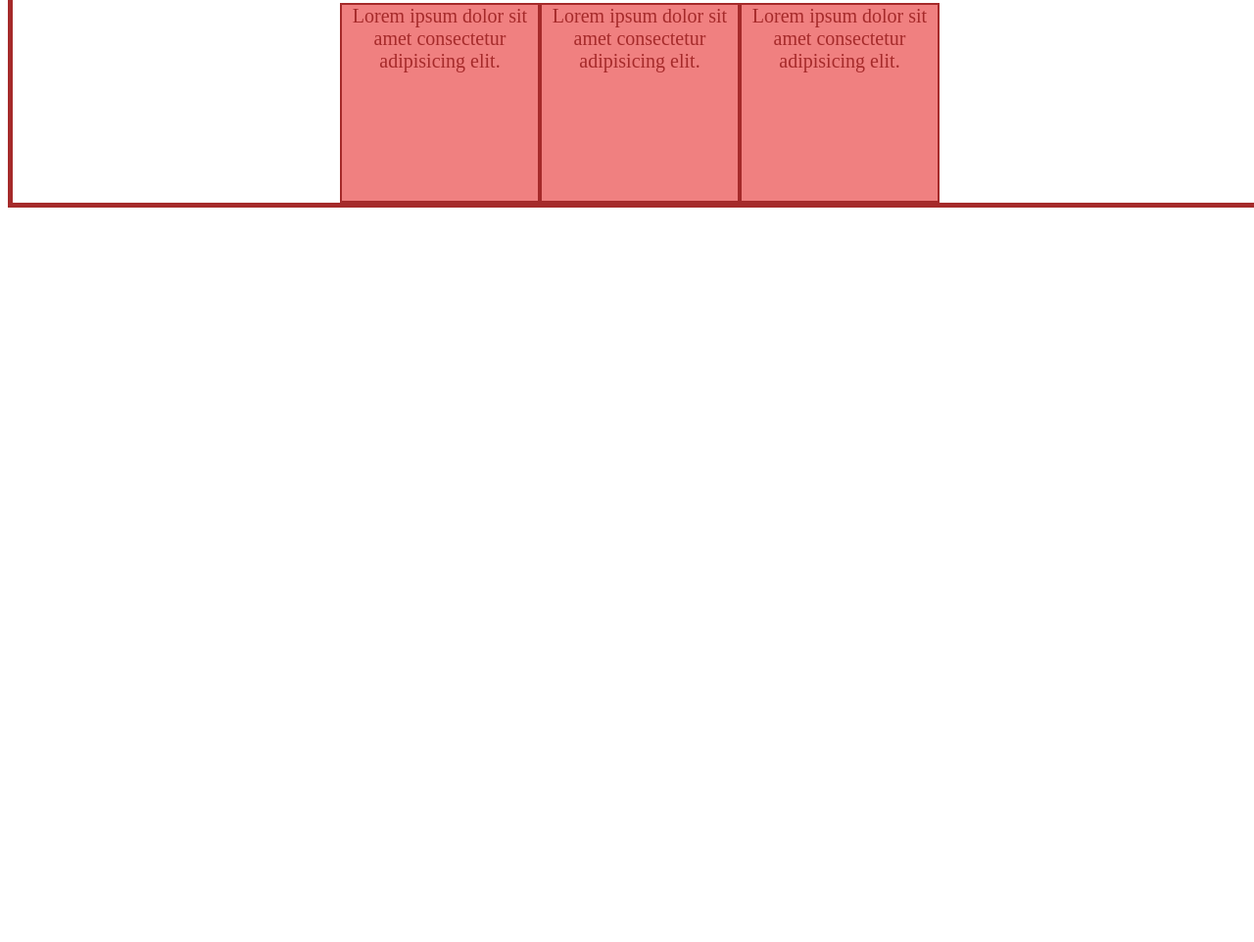
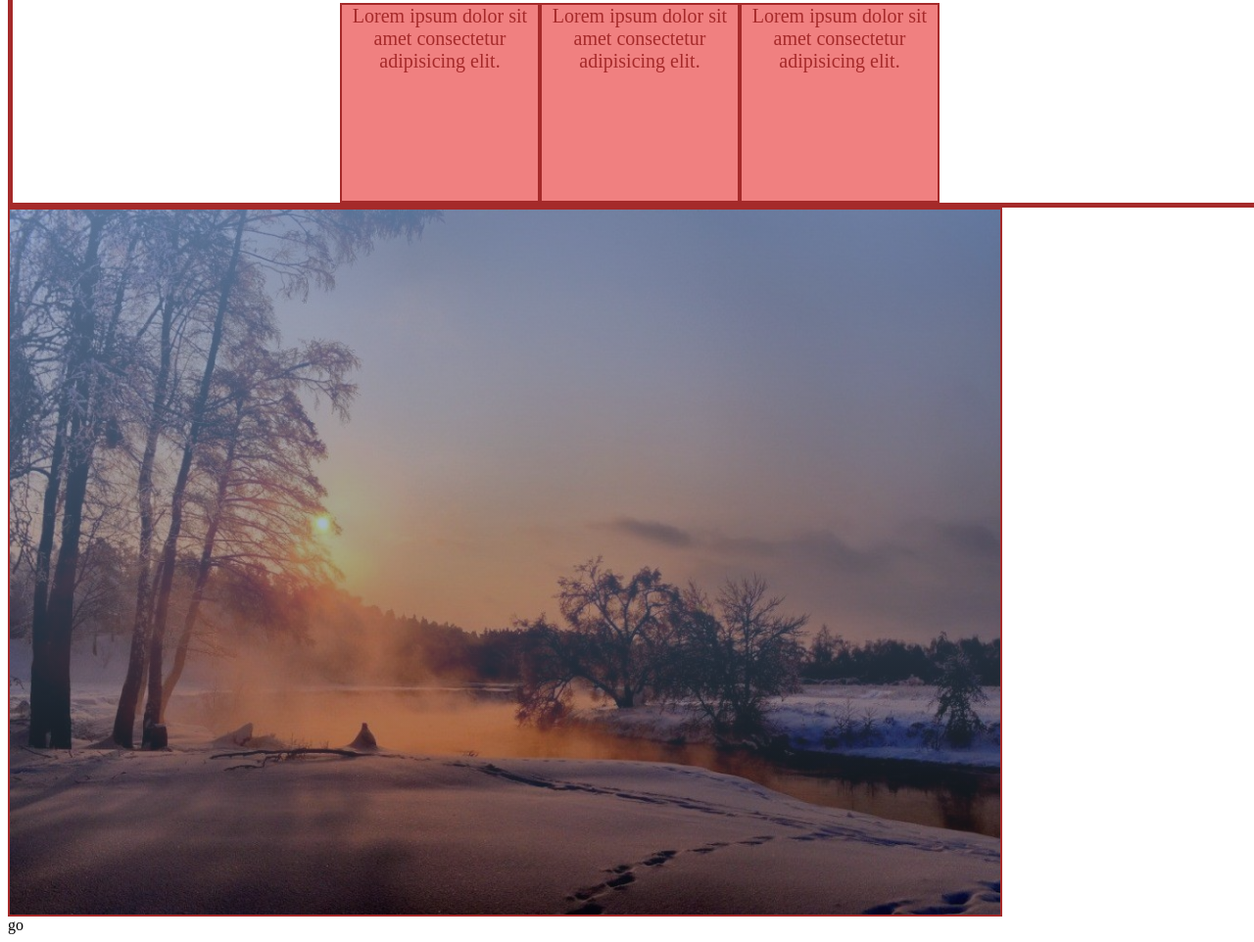
Before and after one commit to NusratSultanaSharmin/practice, a plain HTML site: page index.html in a window 1280 px wide. Shown: the part 477-1439 px from the top of the page at 98% size. Before the commit the page ends 800 px from the top, so only its background shows below. Drawn offline with Linux system fonts and the light colour scheme.

Commit message:
background section

```diff
--- a/index.html
+++ b/index.html
@@ -32,7 +32,11 @@
     <!-- background section -->
 
 
+    <div id="background">
 
 
-</body>
+    </div>
+
+
+</body>go
 </html>
```
